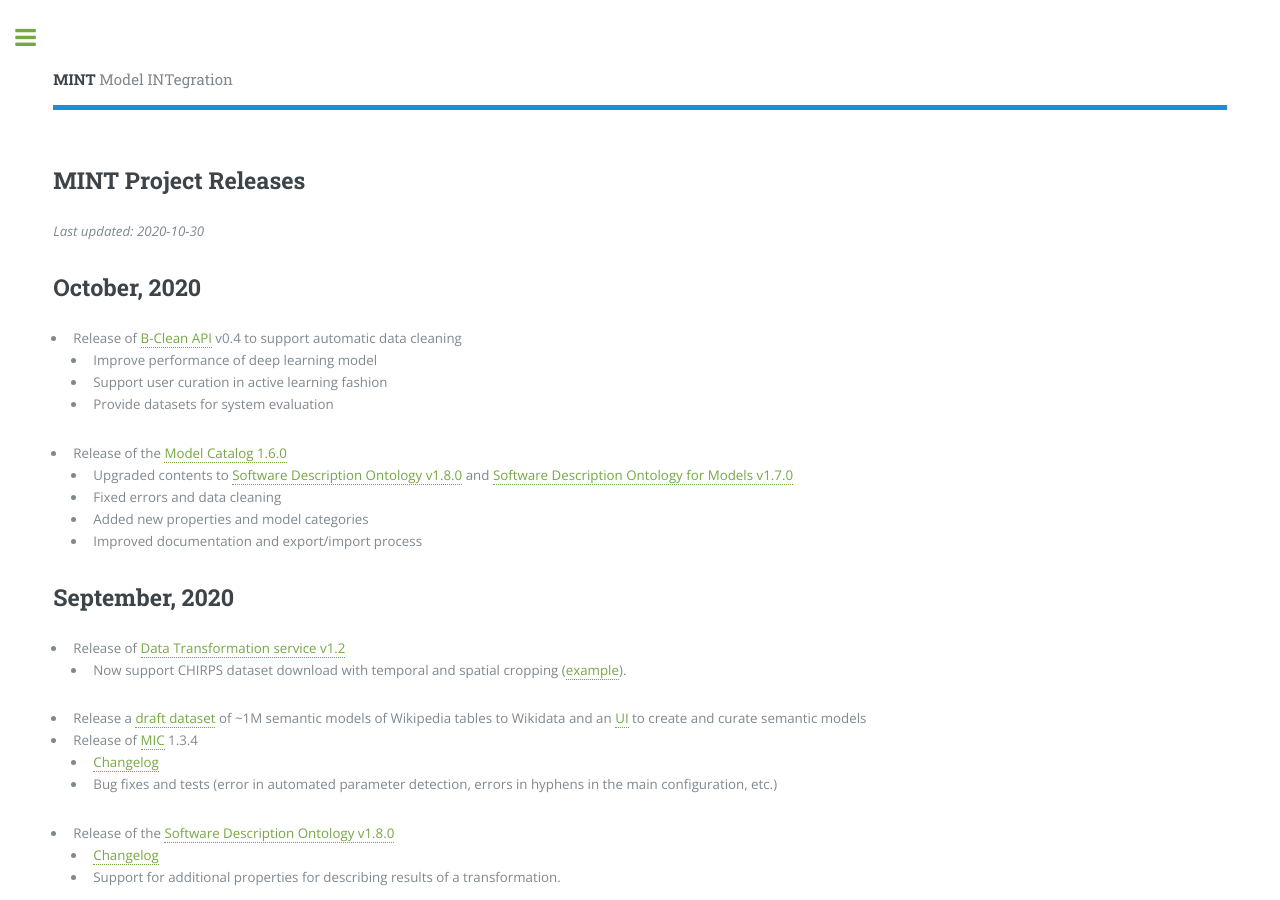
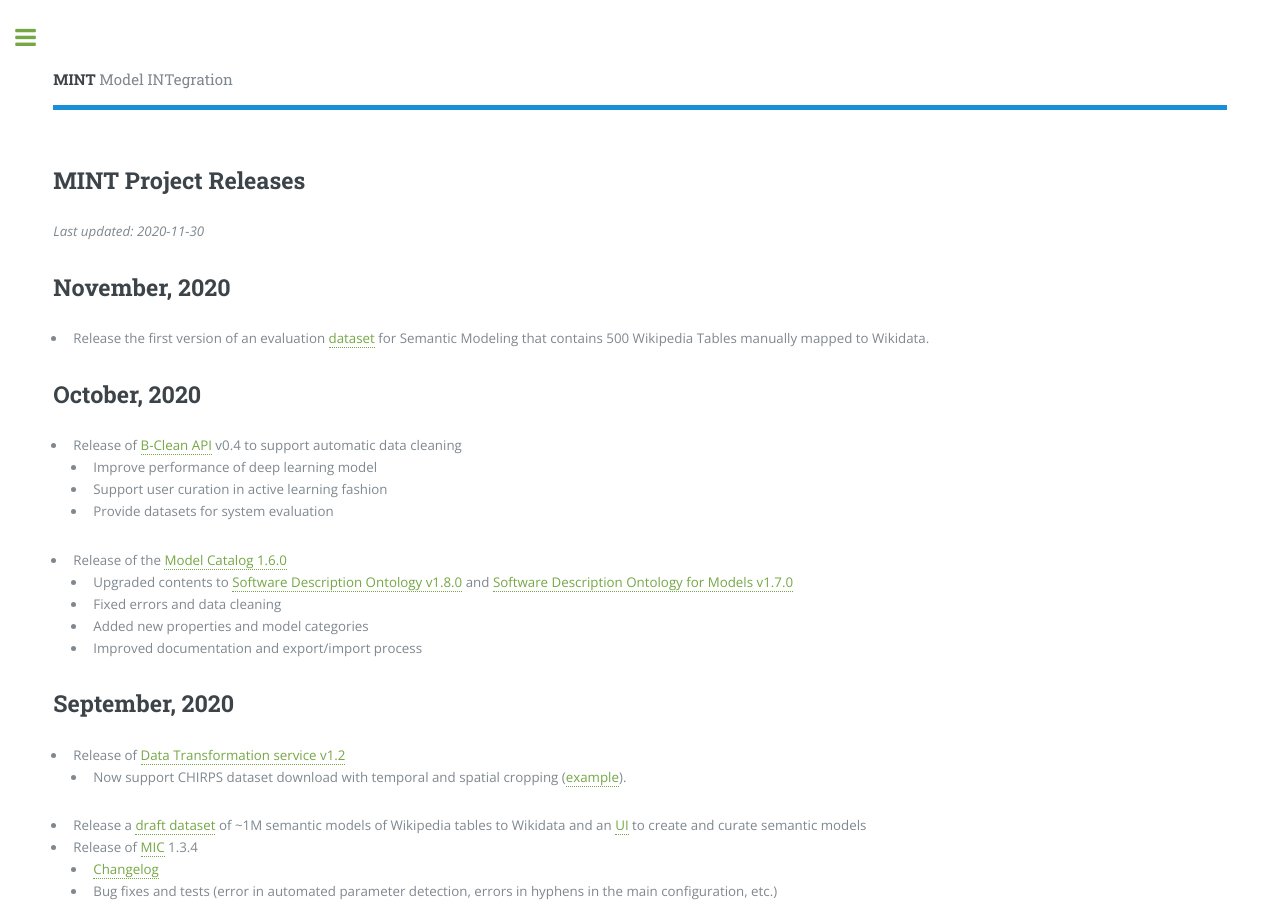
Before and after one commit to KnowledgeCaptureAndDiscovery/MINT, a Jekyll site: the page built from releases.md, in a window 1280 px wide and 900 px high. Built offline with Jekyll 4.4.1, drawn with Linux system fonts in a browser that asks for light colours.

Commit message:
Update releases.md

```diff
--- a/releases.md
+++ b/releases.md
@@ -3,7 +3,10 @@
 title: MINT Project Releases
 ---
 
-*Last updated: 2020-10-30*
+*Last updated: 2020-11-30*
+## November, 2020
+* Release the first version of an evaluation [dataset](https://drive.google.com/drive/u/1/folders/1ot6d4do1oLGXzAIIppx5j9ECDxzHkB-4) for Semantic Modeling that contains 500 Wikipedia Tables manually mapped to Wikidata.
+
 ## October, 2020
 * Release of [B-Clean API](https://github.com/mintproject/byod-cleaning-api/tree/v0.4) v0.4 to support automatic data cleaning
   * Improve performance of deep learning model
```
